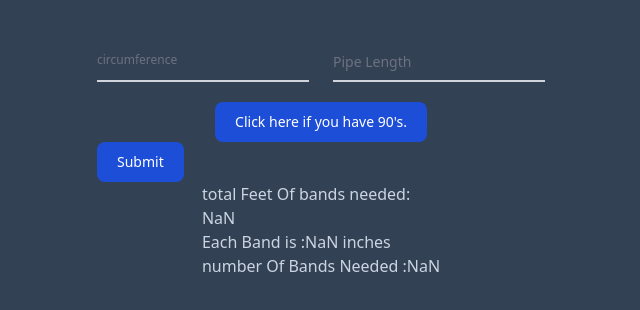
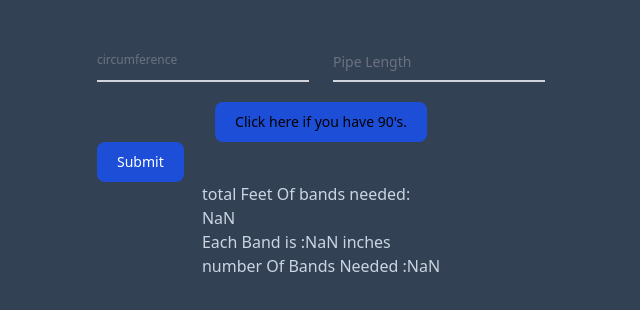
Before and after one commit to jonahjtr/insulation-estimations-FE, a React (Vite) app: page /estimate-material in a window 1280 px wide. Shown: the top 310 px of the page, without its empty margins (319-959 px from the left). Built offline with nearby package versions, Linux system fonts and the light colour scheme.

Commit message:
Update EstimationForm.jsx

```diff
--- a/src/components/estimateMaterial/EstimationForm.jsx
+++ b/src/components/estimateMaterial/EstimationForm.jsx
@@ -18,7 +18,11 @@
     e.preventDefault();
     setFormData(formData);
   };
-
+  const handleClose90Buton =()=>{
+    setHasNineties(!hasNineties)
+    formData.numberOf90s = 0
+    formData.goreQuantity = 0
+    }
   return (
     <div className="bg-slate-700 pt-10">
       <form className="max-w-md mx-auto" onSubmit={handleSubmit}>
@@ -108,20 +112,19 @@
           )}
         </div>
         <div className="flex justify-center items-center	">
-          <button
+              {  hasNineties ? <button
+            onClick={ handleClose90Buton}
+            className={`text-white bg-red-800 dark:bg-red-800  dark:hover:bg-red-400	hover:bg-blue-800 focus:ring-4 focus:outline-none focus:ring-blue-300 font-medium rounded-lg text-sm w-full sm:w-auto px-5 py-2.5 text-center dark:bg-blue-600  dark:focus:ring-blue-800`}
+          >
+              <p>Click here if you DON'T have 90&apos;s.</p>
+
+          </button> :
+           <button
             onClick={() => setHasNineties(!hasNineties)}
-            className={`text-white ${
-              hasNineties
-                ? "bg-red-800 dark:bg-red-800  dark:hover:bg-red-400	"
-                : "bg-blue-700 dark:bg-blue-600 dark:hover:bg-blue-700"
-            } hover:bg-blue-800 focus:ring-4 focus:outline-none focus:ring-blue-300 font-medium rounded-lg text-sm w-full sm:w-auto px-5 py-2.5 text-center dark:bg-blue-600  dark:focus:ring-blue-800`}
+            className={`bg-blue-700 dark:bg-blue-600 dark:hover:bg-blue-700  hover:bg-blue-800 focus:ring-4 focus:outline-none focus:ring-blue-300 font-medium rounded-lg text-sm w-full sm:w-auto px-5 py-2.5 text-center dark:bg-blue-600  dark:focus:ring-blue-800`}
           >
-            {hasNineties ? (
-              <p>Click here if you DON'T have 90&apos;s.</p>
-            ) : (
               <p>Click here if you have 90&apos;s.</p>
-            )}
-          </button>
+          </button>}
         </div>
 
         {/* Phone Number and Company Fields */}
```
